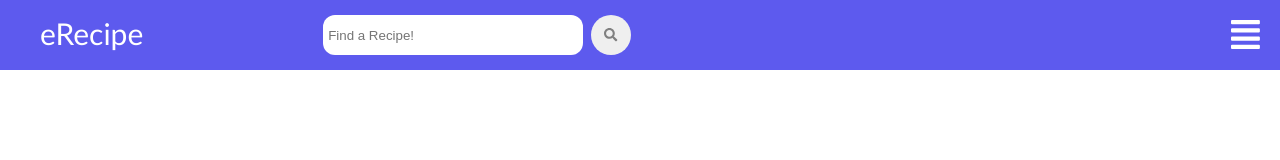
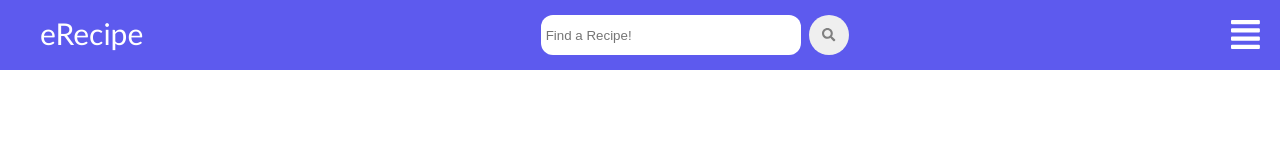
Before and after one commit to iivanu/ERecepti, a Gatsby site: page / in a window 1280 px wide. Built offline with nearby package versions, Linux system fonts and the light colour scheme; Gatsby itself is replaced by a stand-in of ours.

Commit message:
Removed redundant margin property

```diff
--- a/src/components/searchBox/style.module.css
+++ b/src/components/searchBox/style.module.css
@@ -10,7 +10,6 @@
     display: flex;
     flex-direction: row;
     margin: auto;
-    margin-right: 600px;
 }
 
 .searchButton {
```
